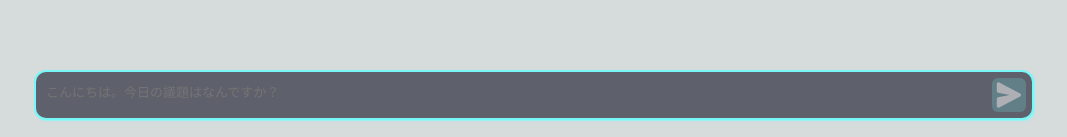
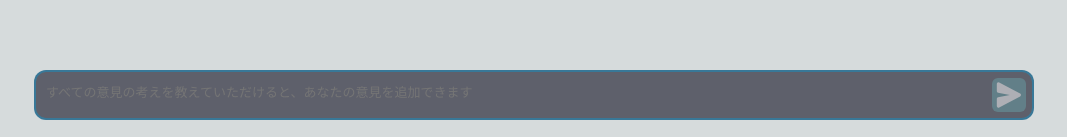
Before and after one commit to yuiseki/EQUALIZER, a Next.js app: page / in a window 1280 px wide. Shown: the part 660-797 px from the top of the page, without its empty margins (106-1173 px from the left). Built offline with nearby package versions, Linux system fonts and the light colour scheme; no server answers; the database is empty.

Commit message:
refine state management

```diff
--- a/src/app/page.tsx
+++ b/src/app/page.tsx
@@ -67,14 +67,16 @@ export default function Home() {
     "/api/public/users",
     jsonFetcher
   );
-  const { data: comments, error: commentError } = useSWR(
-    "/api/public/comments",
-    jsonFetcher
-  );
-  const { data: votes, error: votesError } = useSWR(
-    "/api/self/votes",
-    jsonFetcher
-  );
+  const {
+    data: comments,
+    error: commentError,
+    mutate: mutateComments,
+  } = useSWR("/api/public/comments", jsonFetcher);
+  const {
+    data: votes,
+    error: votesError,
+    mutate: mutateVotes,
+  } = useSWR("/api/self/votes", jsonFetcher);
   useEffect(() => {
     if (!users || !comments || !votes) {
       return;
@@ -224,19 +226,18 @@ ${greetingsAfter}`);
     const newInputText = inputText.trim();
     setInputText("");
     console.log(newInputText);
-    insertNewDialogue({
-      who: "user",
-      text: newInputText,
-    });
-    await sleep(200);
-    scrollToBottom();
+    setRequesting(true);
     const res = await nextPostJson("/api/self/comments", {
       conversationId: "647c072b4ab980bc5113d52e",
       text: newInputText,
     });
     const json = await res.json();
     console.log(json);
-  }, [inputText, insertNewDialogue]);
+    await mutateComments();
+    setRequesting(false);
+    await sleep(200);
+    scrollToBottom();
+  }, [inputText, mutateComments]);
 
   const onSubmitNewVote = useCallback(
     async (commentId: string, value: number) => {
@@ -246,8 +247,9 @@ ${greetingsAfter}`);
       });
       const json = await res.json();
       console.log(json);
+      mutateVotes();
     },
-    []
+    [mutateVotes]
   );
 
   const [mounted, setMounted] = useState(false);
@@ -271,10 +273,6 @@ ${greetingsAfter}`);
           },
         ],
       });
-    } else {
-      if (textareaRef.current) {
-        textareaRef.current.focus();
-      }
     }
   }, [mounted, insertNewDialogue, greetings]);
   if (!mounted) return null;
@@ -326,11 +324,26 @@ ${greetingsAfter}`);
       <div className={styles.textInputWrap}>
         <TextInput
           textareaRef={textareaRef}
-          disabled={responding || lazyInserting || !user}
-          placeholder={"こんにちは。今日の議題はなんですか？"}
+          disabled={
+            requesting ||
+            responding ||
+            lazyInserting ||
+            !user ||
+            !comments ||
+            !votes ||
+            comments.results.length !== votes.results.length
+          }
+          placeholder={
+            !user ||
+            !comments ||
+            !votes ||
+            comments.results.length !== votes.results.length
+              ? "すべての意見の考えを教えていただけると、あなたの意見を追加できます"
+              : "あなたの意見を追加する"
+          }
           inputText={inputText}
           setInputText={setInputText}
-          onSubmit={onSubmit}
+          onSubmit={onSubmitNewComment}
         />
       </div>
     </main>
```
